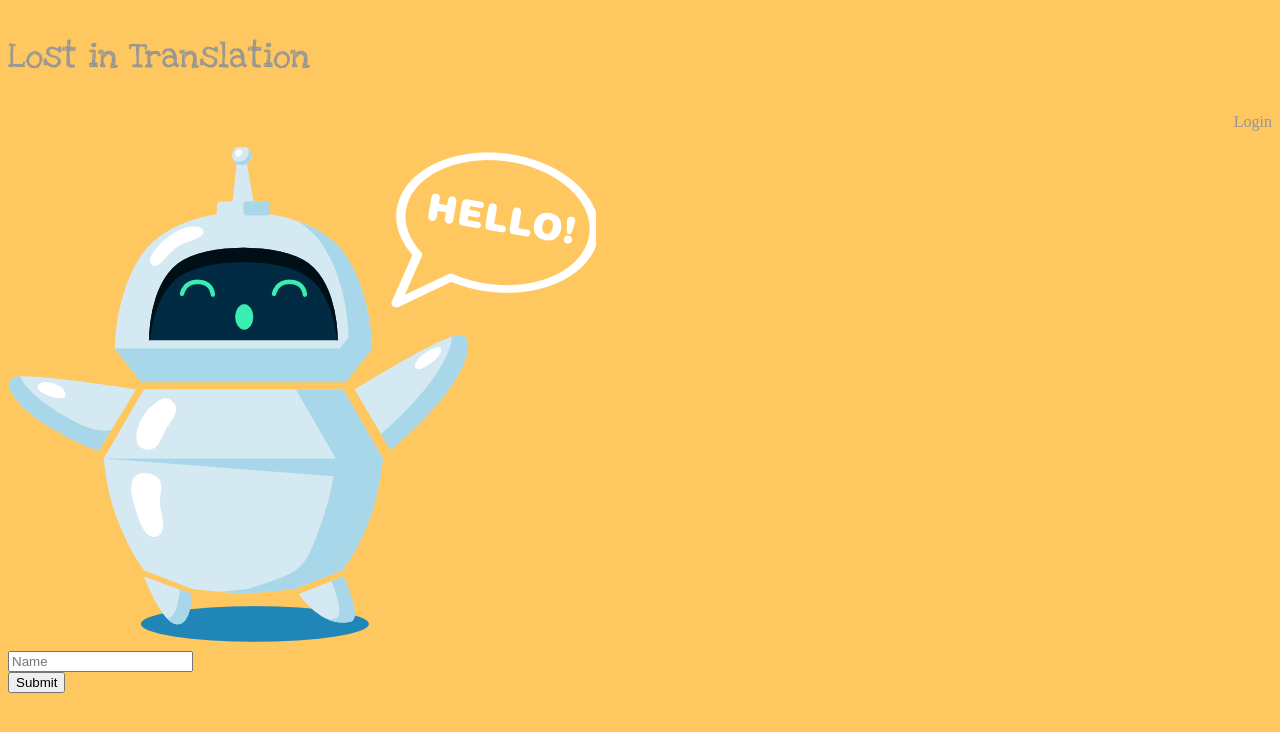
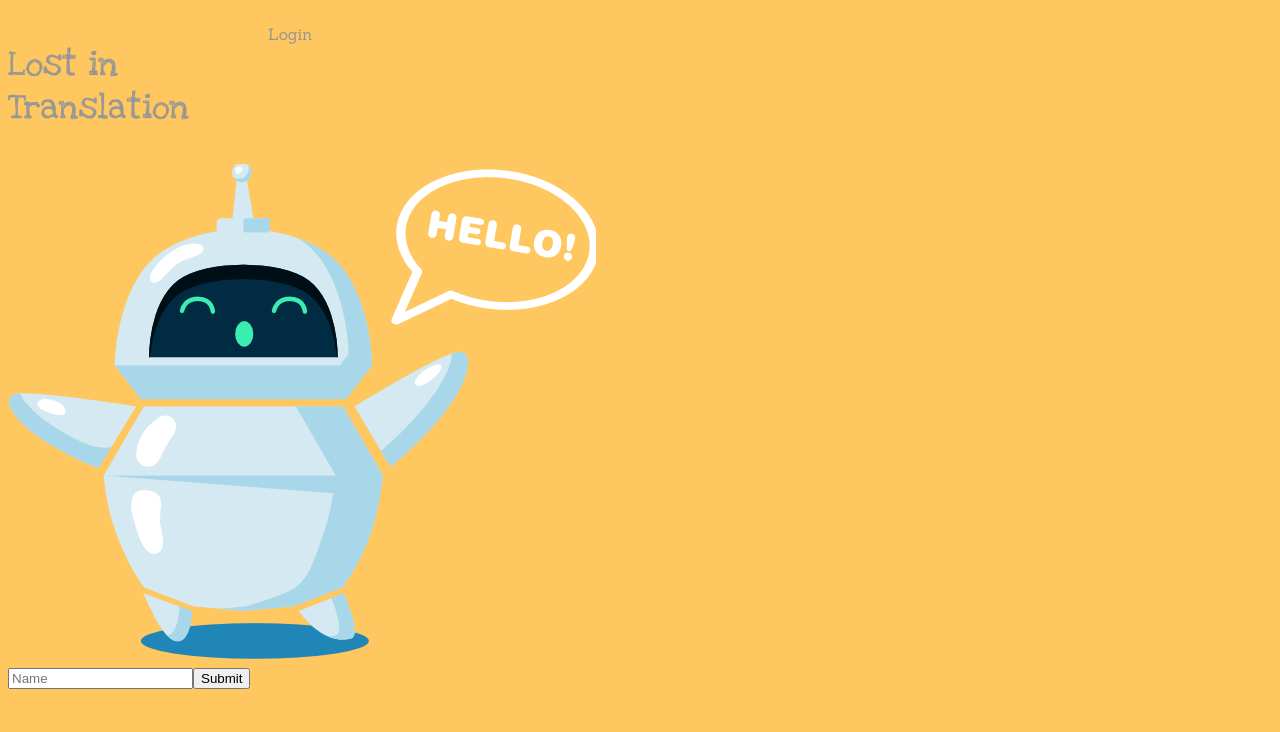
Before and after one commit to adamjoulak/Ass6, a React (Create React App) app: page / in a window 1280 px wide. Shown: the top 732 px of the page. Built offline with nearby package versions, Linux system fonts and the light colour scheme.

Commit message:
fixed login, started on translation

```diff
--- a/db.json
+++ b/db.json
@@ -1,19 +1,6 @@
 {
-  "posts": [
-    {
-      "id": 1,
-      "title": "json-server",
-      "author": "typicode"
-    }
-  ],
-  "comments": [
-    {
-      "id": 1,
-      "body": "some comment",
-      "postId": 1
-    }
-  ],
-  "profile": {
-    "name": "Marcus"
-  }
+  "translations": [],
+  "profile": [
+
+  ]
 }
--- a/public/index.html
+++ b/public/index.html
@@ -15,8 +15,7 @@
       user's mobile device or desktop. See https://developers.google.com/web/fundamentals/web-app-manifest/
     -->
     <link rel="manifest" href="%PUBLIC_URL%/manifest.json" />
-    <link href="https://fonts.googleapis.com/icon?family=Material+Icons" rel="stylesheet">
-    <title>React App</title>
+    <title>Lost in Translation</title>
   </head>
   <body>
     <noscript>You need to enable JavaScript to run this app.</noscript>
--- a/src/App.js
+++ b/src/App.js
@@ -18,9 +18,10 @@ function App() {
       <Navbar />
       <Switch>
         <Route path="/" exact component={Login} />
+        <Route path="/translation" component={Translation} />
+        <Route path="/profile" component={Profile} />
         <Route path="*" component={NotFound} />
-        <Route path='/translation' component={Translation} />
-        <Route path='/profile' component={Profile} />
+
       </Switch>
 
 
--- a/src/components/Login/Login.js
+++ b/src/components/Login/Login.js
@@ -1,9 +1,11 @@
 import { useState } from "react";
+import {useHistory} from "react-router-dom";
 import { Form, Button, Container, Row, Col } from "react-bootstrap";
 import LogoHello from '../../assets/LostInTranslation_Resources/Logo-Hello.png';
 import './Login.css';
 
 const Login = () => {
+    const history = useHistory()
 
     const [name, setName] = useState({
         name: ""
@@ -16,9 +18,7 @@ const Login = () => {
         })
     }
 
-/*     const validateFormEntry = () => { //validate user input
-        return name.length > 0;
-    } */
+
 
     const onSubmitClicked = (event) => { //set name to props
         event.preventDefault() //no reload
@@ -26,15 +26,16 @@ const Login = () => {
         fetch('http://localhost:3004/profile', {
             method: 'POST',
             headers: {"Content-type": "application/json"},
-            body: JSON.stringify(name)
+            body: JSON.stringify([name])
         })
         .then(async (response) => {
             if(!response.ok){
                 const { error = "An unknown error occurred"} = await response.json();
                 throw new Error(error);
             }
-            console.log(JSON.stringify(name) + " added to db!")
+            console.log(JSON.stringify([name]) + " added to db!")
         })
+        history.replace("/translation")
     };
 
     return (
--- a/src/components/Navbar/Navbar.css
+++ b/src/components/Navbar/Navbar.css
@@ -1,9 +1,26 @@
 .navbar {
   background-color: #FFC75F;
   color: #969696 ;
+  position: relative;
+  display: flex;
+  flex-wrap: wrap;
+  align-items: center;
+  justify-content: space-between;
 
 }
+.row{
+  display: flex;
+}
 
+.col-sm-9 {
+  width: 75%;
+}
+.col-sm-3 {
+  width: 25%;
+}
+.d-block {
+  display: block!important;
+}
 .font-face-lylas {
 font-size: 35px;
 }
--- a/src/components/Navbar/Navbar.js
+++ b/src/components/Navbar/Navbar.js
@@ -10,7 +10,7 @@ const Navbar = () => {
                     <p className="font-face-lylas">Lost in Translation</p>
                     </Col>
                     <Col sm={3}>
-                    <p className="SanchezRegular">Login</p>
+                    <p className="font-face-sr">Login</p>
                     </Col>
                 </Row>
 
--- a/src/components/Translation/Translation.js
+++ b/src/components/Translation/Translation.js
@@ -1,8 +1,37 @@
 import './Translation.css';
+import { useState } from 'react';
 
 const Translation = () => {
+
+    const [sentence, setSentence] = useState({
+        sentence: ""
+    })
+
+    const handleTranslation = (event) => { //set input username to name state
+        setSentence({
+            ...sentence,
+            [event.target.id]: event.target.value
+        })
+    }
+    const renderPic = () => {
+        let str = sentence.sentence.split('');
+        let img = str.map((name, index) => {
+            console.log(name)
+            return <img key={index} className="img-responsive" src={require(`../../assets/LostInTranslation_Resources/individial_signs/${name}.png`)} alt="img" />
+        });
+    }
+
     return (
-        <p>Translation</p>
+        <div>
+            <div>
+                <input type="text" id="sentence" placeholder="Enter text" onChange={handleTranslation} />
+                <button onClick={renderPic}>RENDER</button>
+            </div>
+            <div>
+               {img}
+            </div>
+
+        </div>
     );
 }
 
```
